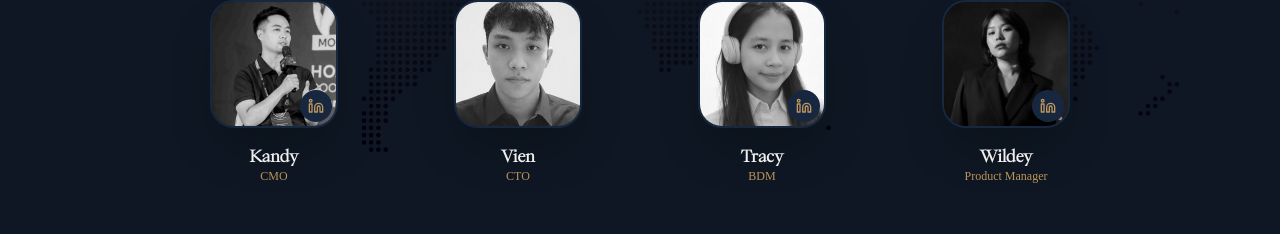
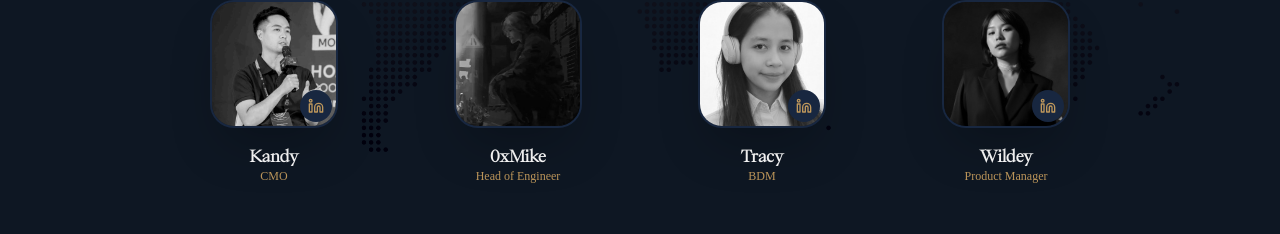
Before and after one commit to eldora-rwa/eldora-landing, a React (Vite) app: page / in a window 1280 px wide. Shown: the part 4044-4278 px from the top of the page. Built offline with nearby package versions, Linux system fonts and the light colour scheme; a web font is replaced by a local one.

Commit message:
update: landing page

```diff
--- a/src/constants/index.ts
+++ b/src/constants/index.ts
@@ -102,8 +102,8 @@ export const team = [
     url: "https://www.linkedin.com/in/duy-doan-khanh-342033257/",
   },
   {
-    name: "Vien",
-    position: "CTO",
+    name: "0xMike",
+    position: "Head of Engineer",
     image: vien,
     url: undefined,
   },
```
Also changed, not shown: src/assets/images/team/jason.jpg, src/assets/images/team/vien.jpeg.
